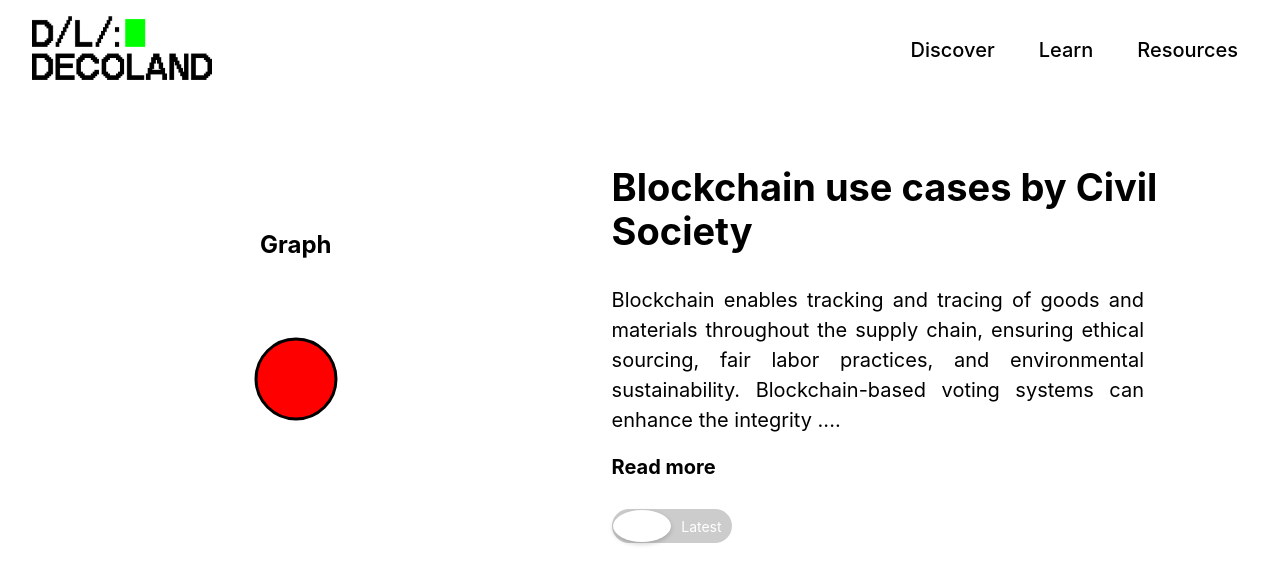
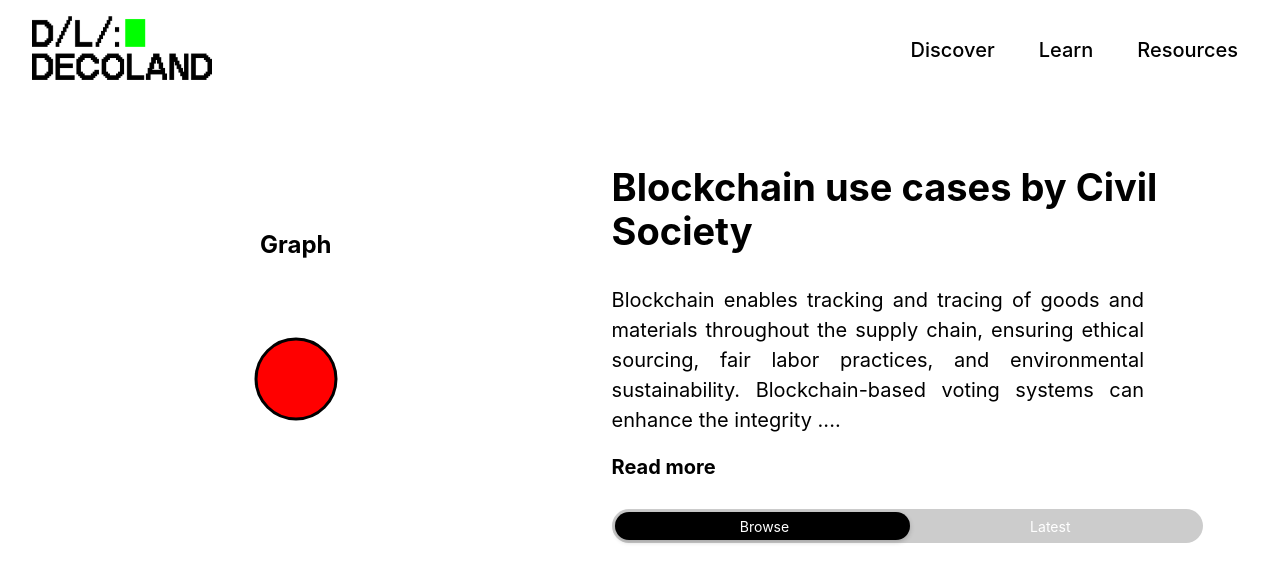
Before and after one commit to AImran4445/decoland-knowledge, a React (Create React App) app: page /Knowledgeplatform in a window 1280 px wide. Shown: the top 584 px of the page. Built offline with nearby package versions, Linux system fonts and the light colour scheme.

Commit message:
Added Css for Switch button

```diff
--- a/src/components/knowledgeplatformDiscover.css
+++ b/src/components/knowledgeplatformDiscover.css
@@ -53,6 +53,7 @@
 .toggle-switch {
     display: inline-block;
     margin-top: 10px;
+    width: 100%;
   }
 
   .toggle-switch-checkbox {
@@ -62,7 +63,7 @@
   .toggle-switch-label {
     display: block;
     position: relative;
-    width: 120px; /* Adjust width to fit the labels */
+    width: 100%; /* Adjust width to fit the labels */
     height: 34px;
     border-radius: 34px;
     background-color: #ccc;
@@ -78,30 +79,32 @@
     padding: 0 10px;
     box-sizing: border-box;
     transition: background-color 0.3s ease;
+    z-index: 1;
+    position: relative;
   }
 
   .toggle-switch-text {
     color: #fff;
     font-size: 14px;
+    width: 50%;
+    text-align: center;
   }
 
   .toggle-switch-switch {
     display: block;
     position: absolute;
-    top: 1px;
-    left: 1px;
-    width: 58px; /* Adjust width to fit the labels */
-    height: 32px;
-    border-radius: 50%;
-    background-color: #fff;
+    top: 3px;
+    left: 3px;
+    width: 50%; /* Adjust width to fit the labels */
+    height: 28px;
+    border-radius: 20px;
+    background-color: #000;
+    z-index: 0;
     box-shadow: 0 2px 5px rgba(0, 0, 0, 0.2);
     transition: transform 0.3s ease;
   }
 
-  .toggle-switch-checkbox:checked + .toggle-switch-label .toggle-switch-inner {
-    background-color: #000;
-  }
 
   .toggle-switch-checkbox:checked + .toggle-switch-label .toggle-switch-switch {
-    transform: translateX(62px); /* Adjust based on the width of the switch */
+    transform: translateX(calc(100% - 6px)); /* Adjust based on the width of the switch */
   }
```
